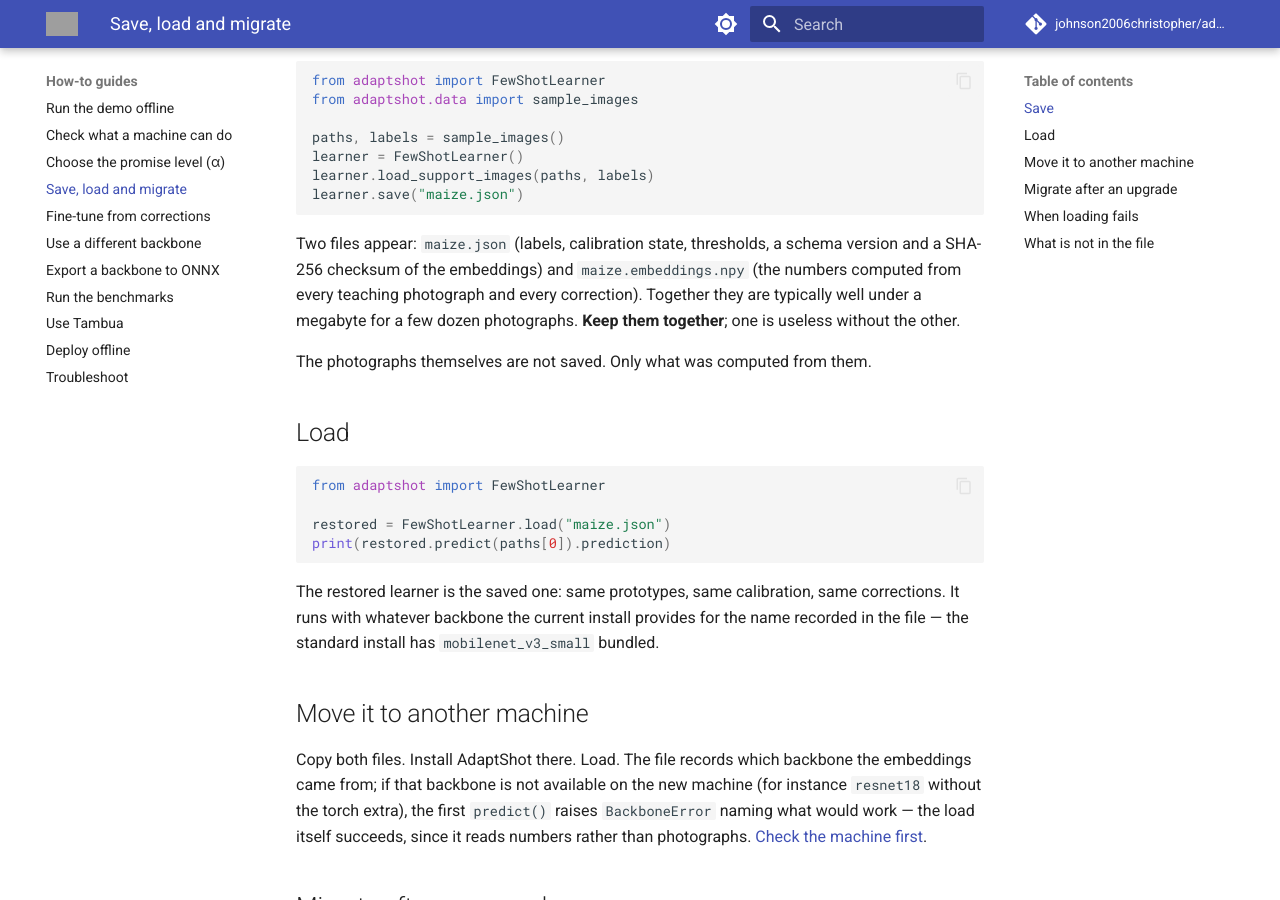
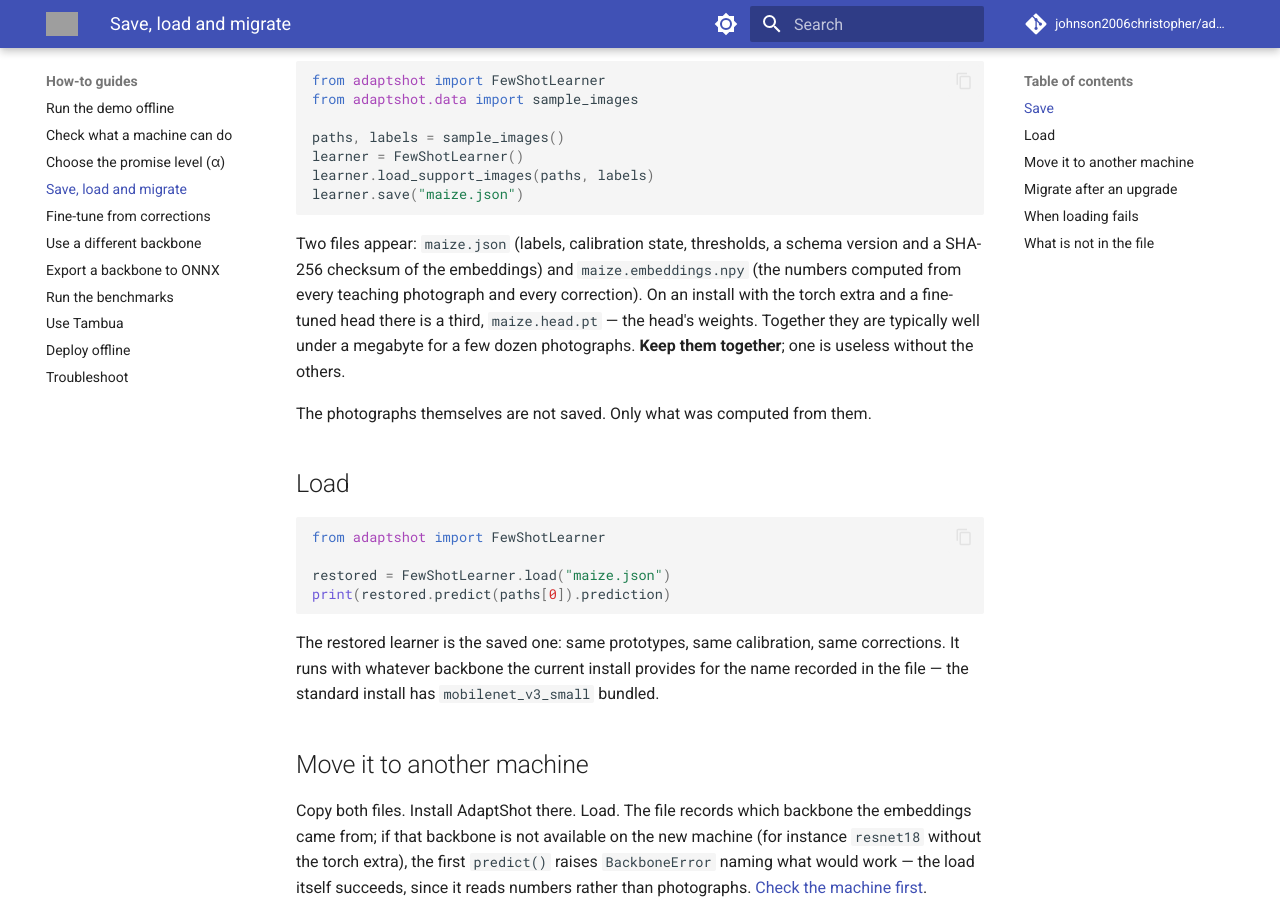
Before and after one commit to johnson2006christopher/adaptshot, an MkDocs documentation site: the page built from docs/how-to/save-load-and-migrate.md, in a window 1280 px wide and 900 px high, scrolled down 309 px. Built offline with MkDocs 1.6.1 and Material for MkDocs 9.7.7, drawn with Linux system fonts in a browser that asks for light colours; comment, search, counter and statistics services are not loaded; some of the changed text lies outside the part shown; grey boxes are pictures that could not be loaded.

Commit message:
docs: save/load page admits the third file -- the head is saved and restored (#126)

````diff
--- a/docs/how-to/save-load-and-migrate.md
+++ b/docs/how-to/save-load-and-migrate.md
@@ -14,7 +14,7 @@
 learner.save("maize.json")
 ```
 
-Two files appear: `maize.json` (labels, calibration state, thresholds, a schema version and a SHA-256 checksum of the embeddings) and `maize.embeddings.npy` (the numbers computed from every teaching photograph and every correction). Together they are typically well under a megabyte for a few dozen photographs. **Keep them together**; one is useless without the other.
+Two files appear: `maize.json` (labels, calibration state, thresholds, a schema version and a SHA-256 checksum of the embeddings) and `maize.embeddings.npy` (the numbers computed from every teaching photograph and every correction). On an install with the torch extra and a fine-tuned head there is a third, `maize.head.pt` — the head's weights. Together they are typically well under a megabyte for a few dozen photographs. **Keep them together**; one is useless without the others.
 
 The photographs themselves are not saved. Only what was computed from them.
 
@@ -61,4 +61,4 @@
 
 ## What is not in the file
 
-The learner's *configuration* is saved, so the same α, thresholds and calibration apply. The optional fine-tuned head from the [torch extra](fine-tune-with-corrections.md) is **not** saved: it is rebuilt fresh on load. The corrections that trained it *are* saved, so on an install with torch it is retrained from them as corrections continue.
+The learner's *configuration* is saved, so the same α, thresholds and calibration apply. The optional fine-tuned head from the [torch extra](fine-tune-with-corrections.md) **is** saved (`<name>.head.pt`) whenever it exists, and restored on load; on a core install the head file is simply absent and everything else loads the same way.
````
